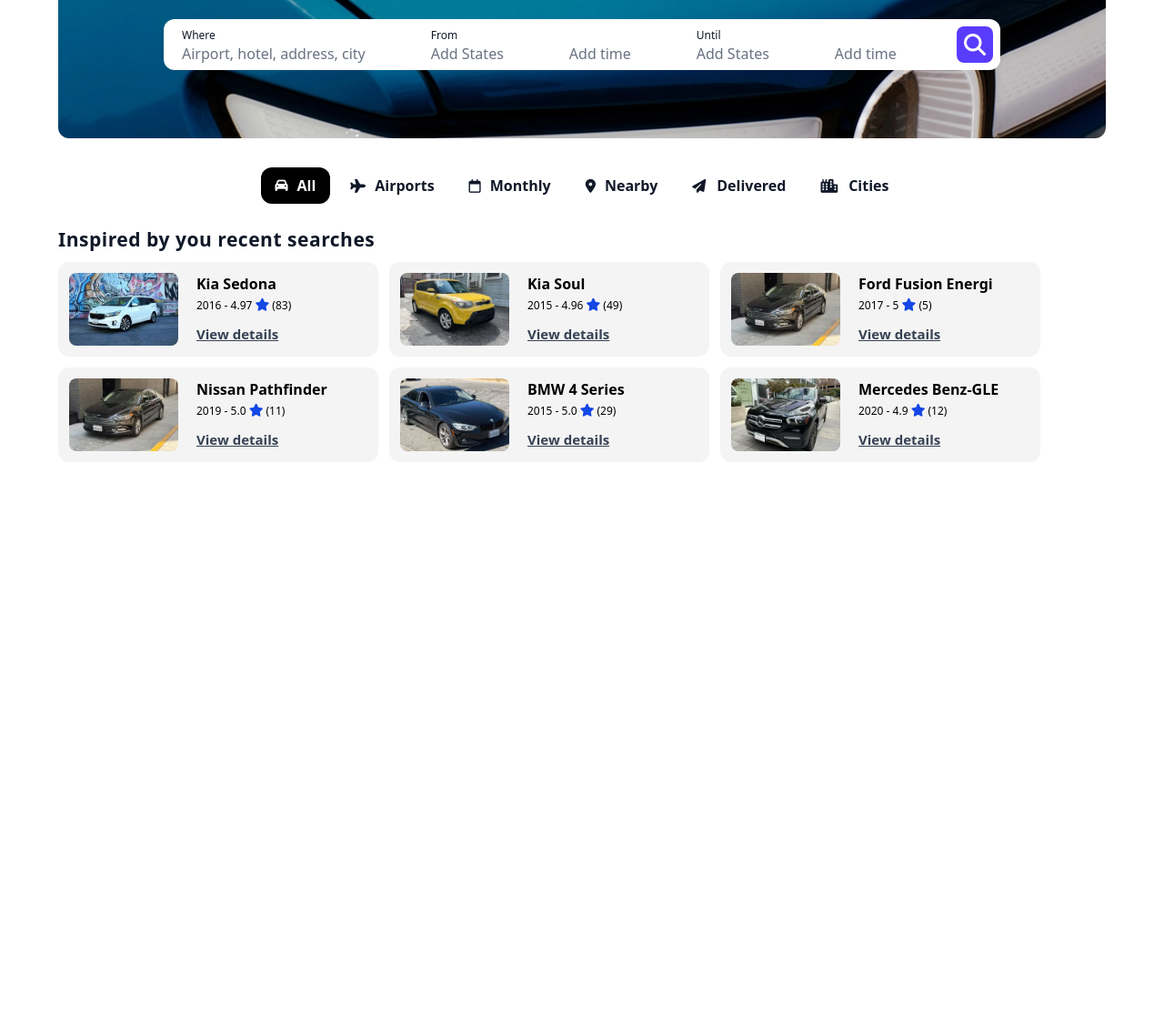
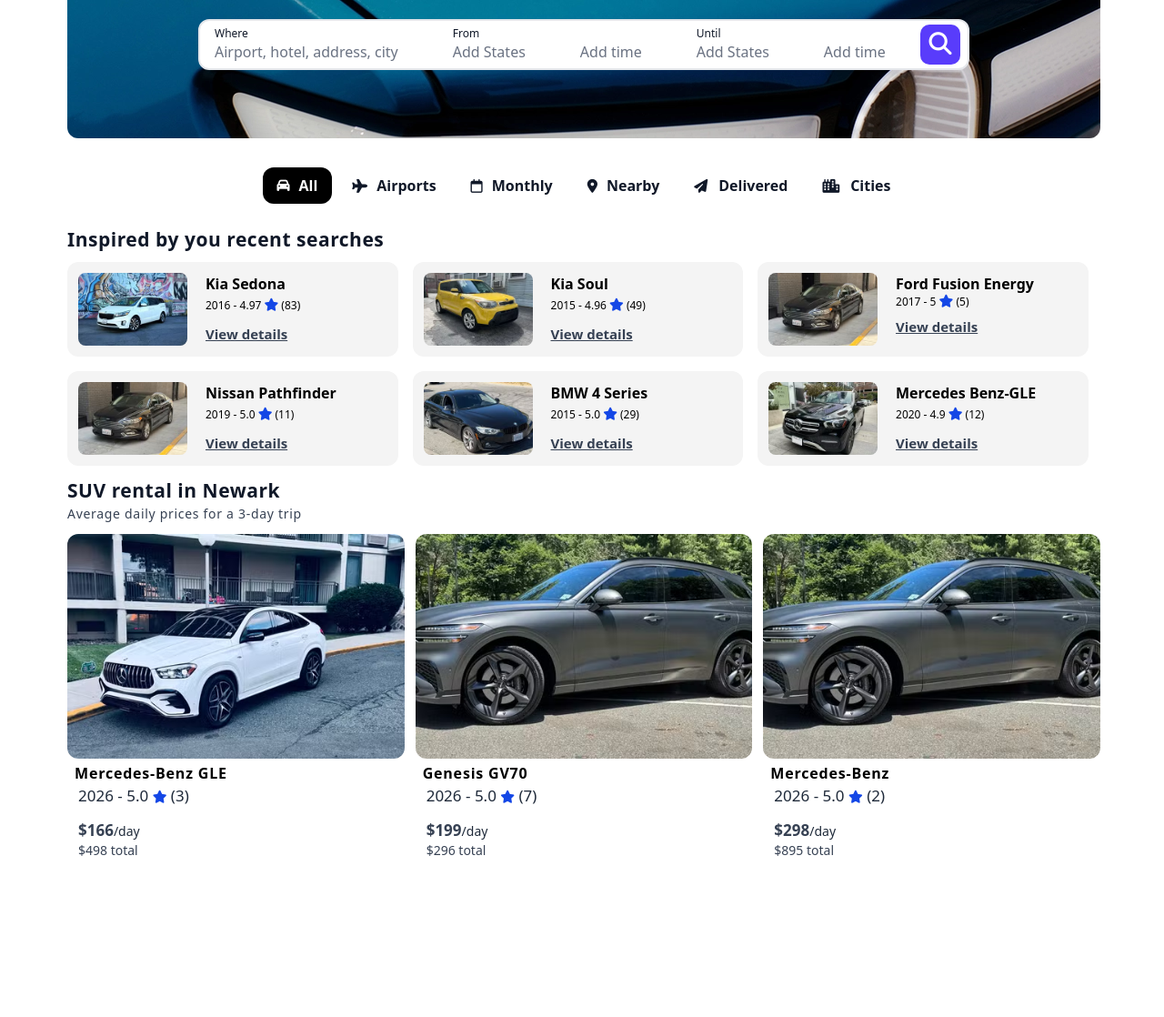
Before and after one commit to FaroghZarei/Car-Rental, a website: page index.html in a window 1280 px wide. Shown: the part 292-1410 px from the top of the page at 91% size. Before the commit the page ends 808 px from the top, so only its background shows below. Drawn offline with Linux system fonts and the light colour scheme.

Commit message:
9 Tir-Second Card

```diff
--- a/index.html
+++ b/index.html
@@ -7,12 +7,12 @@
     <link href="./src/output.css" rel="stylesheet">
     <link rel="stylesheet" href="https://cdnjs.cloudflare.com/ajax/libs/font-awesome/6.7.2/css/all.min.css">
 </head>
-<body>
+<body class="overflow-x-hidden">
   <p class="underline text-xs text-gray-800 font-semibold bg-[#f4f4f4] text-center py-3 tracking-wide shadow md:text-base">
      Earn up to $1,000 per month sharing your car on Turo
   </p>
-  <div class="w-full px-6 relative mx-auto xl:w-300">
-    <header class="flex justify-between items-center w-full h-17 bg-white py-4 sticky top-0">
+  <div class="w-full h-2000 relative pl-6 pr-5 mx-auto lg:max-w-295">
+    <header class="flex justify-between items-center w-full py-4 mb-4 h-17 bg-white sticky top-0">
       <div class="flex-1">
         <img src="./images/turo-logo1.png"
          class="w-16.5 h-6 md:w-22 md:h-8.5"
@@ -28,49 +28,43 @@
       </div>
     </header>
     <div class="w-full h-67.5 flex flex-col justify-center items-center rounded-xl
-      my-4 px-10 lg:h-78 bg-[url(/images/Hero.png)] bg-cover bg-center">
+      mb-4 px-10 lg:h-78 bg-[url(/images/Hero.png)] bg-cover bg-center">
       <h1 class="text-white text-[38px] font-bold">Rental reinvented</h1>
       <p class="text-white text-center font-semibold">Rent the exact car you want, exactly where you need it, for days, weeks, or months</p> <br>
-      <div class="flex justify-between items-center w-100 h-14 bg-white p-2
-       rounded-xl sticky top-0 lg:w-230">
+      <div class="flex justify-between items-center w-100 h-14 bg-white pb px-2
+       border-2 border-gray-200 rounded-xl sticky top-2 lg:w-212">
         <!-- MOBILE SEARCH-BAR -->
         <p class="lg:hidden text-md text-gray-600 font-normal px-2">Search anywhere</p>
         <!-- DESKTOP SEARCH-BAR -->
-        <div class="hidden lg:flex gap-18 text-left text-gray-900 px-3 pt-1">
+        <div class="hidden lg:flex gap-15 text-left text-gray-900 px-2">
           <div>
             <p class="text-xs">Where</p>
             <p class="text-base text-gray-500">Airport, hotel, address, city</p>
-            <!-- <input class="text-md text-gray-600" type="text" id="where"> -->
           </div>
           <div>
             <p class="text-xs">From</p>
             <p class="text-base text-gray-500">Add States</p>
-            <!-- <i class="fa fa-angle-down text-gary-100 text-sm ml-9"></i> -->
-            <!-- <input type="text" id="StartDate"> -->
           </div>
           <div>
             <p class="h-4"></p>
             <p class="text-base text-gray-500" for="StartTime">Add time</p>
-            <!-- <input type="text" id="StartTime"> -->
           </div>
           <div>
             <p class="text-xs">Until</p>
             <p class="text-base text-gray-500">Add States</p>
-            <!-- <input type="text" id="EndDate"> -->
           </div>
           <div>
             <p class="h-4"></p>
             <p class="text-base text-gray-500">Add time</p>
-            <!-- <input type="text" id="EndTime"> -->
           </div>
         </div>
-        <button class="w-10 h-10 bg-[#593CFB] text-white text-2xl rounded-lg">
+        <button class="w-11 h-11 bg-[#593CFB] text-white text-[25px] rounded-[10px]">
           <i class="fa-solid fa-magnifying-glass"></i>
         </button>
       </div>
     </div>
-    <nav class="w-full px-10 overflow-x-auto sticky top-16">
-      <div class="w-150 flex justify-center gap-1.5 px-3 mx-auto my-4 text-base text-gray-900
+    <nav class=" bg-white overflow-x-auto px-6ss sticky top-13">
+      <div class="w-150 flex justify-center gap-1.5  mx-auto my-4 text-base text-gray-900
         font-semibold">
         <div class="flex justify-center items-center gap-2.5 px-4 py-2 rounded-xl bg-black text-white">
           <i class="fa-solid fa-car text-sm"></i>
@@ -98,10 +92,10 @@
         </div>
       </div>
     </nav>
-    <section class="w-full my-2 mx-auto">
+    <section class="w-full overflows-hidden my-2 lg:w-full">
       <h1 class="text-[16px] tracking-wide text-gray-900 font-bold my-2 lg:text-[21px]">Inspired by you recent searches</h1>
-      <div class="flex mx-auto gap-3 lg:flex-wrap">
-        <div class="flex shrink-0 justify-start gap-5 bg-[#f4f4f4] rounded-xl w-88 max-w-88 h-26 p-3">
+      <div class="flex gap-4 lg:flex-wrap">
+        <div class="flex shrink-0 justify-start gap-5 w-88 h-26 p-3 lg:basis-[32%] lg:max-w-92 bg-[#f4f4f4] rounded-xl">
           <div><img class="w-full h-full rounded-lg" src="images/Recent-SRCH/KiaSedona.avif" alt=""></div>
           <div class="flex flex-col ">
             <h3 class="text-[16px] text-black font-bold">Kia Sedona</h3>
@@ -109,7 +103,7 @@
             <a class="underline text-[15px] font-bold text-gray-700 mt-2" href="">View details</a>
           </div>
         </div>
-        <div class="flex shrink-0 justify-start gap-5 bg-[#f4f4f4] rounded-xl w-88 max-w-88 h-26 p-3">
+        <div class="flex shrink-0 justify-start gap-5 w-88 h-26 p-3 lg:basis-[32%] lg:max-w-92 bg-[#f4f4f4] rounded-xl">
           <div><img class="w-full h-full rounded-lg" src="images/Recent-SRCH/KiaSoul.avif" alt=""></div>
           <div class="flex flex-col ">
             <h3 class="text-[16px] text-black font-bold">Kia Soul</h3>
@@ -117,15 +111,15 @@
             <a class="underline text-[15px] font-bold text-gray-700 mt-2" href="">View details</a>
           </div>
         </div>
-        <div class="flex shrink-0 justify-start gap-5 bg-[#f4f4f4] rounded-xl w-88 max-w-88 h-26 p-3">
+        <div class="flex shrink-0 justify-start gap-5 w-88 h-26 p-3 lg:basis-[32%] lg:max-w-92 bg-[#f4f4f4] rounded-xl">
           <div><img class="w-full h-full rounded-lg" src="images/Recent-SRCH/FordFusion.avif" alt=""></div>
-          <div class="flex flex-col ">
-            <h3 class="text-[16px] text-black font-bold">Ford Fusion Energi</h3>
-            <p class="text-xs font-medium my-1">2017 - 5 <i class="fa-solid fa-star text-blue-700 text-sm"></i> (5)</p>
-            <a class="underline text-[15px] font-bold text-gray-700 mt-2" href="">View details</a>
+          <div class="flex flex-col">
+            <h3 class="text-[16px] text-black font-bold">Ford Fusion Energy</h3>
+            <p class="text-xs font-medium mb-2">2017 - 5 <i class="fa-solid fa-star text-blue-700 text-sm"></i> (5)</p>
+            <a class="underline text-[15px] font-bold text-gray-700" href="">View details</a>
           </div>
         </div>
-        <div class="flex shrink-0 justify-start gap-5 bg-[#f4f4f4] rounded-xl w-88 max-w-88 h-26 p-3">
+        <div class="flex shrink-0 justify-start gap-5 w-88 h-26 p-3 lg:basis-[32%] lg:max-w-92 bg-[#f4f4f4] rounded-xl">
           <div><img class="w-full h-full rounded-lg" src="images/Recent-SRCH/FordFusion.avif" alt=""></div>
           <div class="flex flex-col ">
             <h3 class="text-[16px] text-black font-bold">Nissan Pathfinder</h3>
@@ -133,7 +127,7 @@
             <a class="underline text-[15px] font-bold text-gray-700 mt-2" href="">View details</a>
           </div>
         </div>
-        <div class="flex shrink-0 justify-start gap-5 bg-[#f4f4f4] rounded-xl w-88 max-w-88 h-26 p-3">
+        <div class="flex shrink-0 justify-start gap-5 w-88 h-26 p-3 lg:basis-[32%] lg:max-w-92 bg-[#f4f4f4] rounded-xl">
           <div><img class="w-full h-full rounded-lg" src="images/Recent-SRCH/BMW4.avif" alt=""></div>
           <div class="flex flex-col ">
             <h3 class="text-[16px] text-black font-bold">BMW 4 Series</h3>
@@ -141,13 +135,48 @@
             <a class="underline text-[15px] font-bold text-gray-700 mt-2" href="">View details</a>
           </div>
         </div>
-        <div class="flex shrink-0 justify-start gap-5 bg-[#f4f4f4] rounded-xl w-88 max-w-88 h-26 p-3">
+        <div class="flex shrink-0 justify-start gap-5 w-88 h-26 p-3 lg:basis-[32%] lg:max-w-92 bg-[#f4f4f4] rounded-xl">
           <div><img class="w-full h-full rounded-lg" src="images/Recent-SRCH/Mercedes.avif" alt=""></div>
           <div class="flex flex-col ">
             <h3 class="text-[16px] text-black font-bold">Mercedes Benz-GLE</h3>
             <p class="text-xs font-medium my-1">2020 - 4.9 <i class="fa-solid fa-star text-blue-700 text-sm"></i> (12)</p>
             <a class="underline text-[15px] font-bold text-gray-700 mt-2" href="">View details</a>
           </div>
+        </div>
+      </div>
+    </section>
+    <section class="w-full overflow-hidden my-3">
+      <h1 class="text-[17px] tracking-wide text-gray-900 font-bold lg:text-[21px]">
+        SUV rental in Newark
+      </h1>
+      <p class="text-sm text-gray-700 font-normal tracking-wider mb-3">Average daily prices for a 3-day trip</p>
+      <div class="flex flex-nowrap gap-3 w-full">
+        <div class="flex flex-col min-w-54 min-h-35">
+          <div class="rounded-xl">
+            <img class="rounded-xl" src="images/Mercedes.avif" alt="">
+          </div>
+          <h3 class="text-[16px] text-black tracking-wider font-bold pt-1 mx-2">Mercedes-Benz GLE</h3>
+          <p class="text-[17px] text-gray-800 pb-3 mx-3">2026 - 5.0 <i class="fa-solid fa-star text-blue-700 text-sm"></i> (3)</p>
+          <p class="text-[17px] text-gray-700 font-bold mx-3">$166<span class="text-sm font-normal text-gray-800">/day</span></p>
+          <p class="text-sm text-gray-700 mx-3">$498 total</sp>
+        </div>
+        <div class="flex flex-col min-w-54 min-h-35">
+          <div class="rounded-xl">
+            <img class="rounded-xl" src="images/Genesis.avif" alt="">
+          </div>
+          <h3 class="text-[16px] text-black tracking-wider font-bold pt-1 mx-2">Genesis GV70</h3>
+          <p class="text-[17px] text-gray-800 pb-3 mx-3">2026 - 5.0 <i class="fa-solid fa-star text-blue-700 text-sm"></i> (7)</p>
+          <p class="text-[17px] text-gray-700 font-bold mx-3">$199<span class="text-sm font-normal text-gray-800">/day</span></p>
+          <p class="text-sm text-gray-700 mx-3">$296 total</sp>
+        </div>
+        <div class="flex flex-col min-w-54 min-h-35">
+          <div class="rounded-xl">
+            <img class="rounded-xl" src="images/Genesis.avif" alt="">
+          </div>
+          <h3 class="text-[16px] text-black tracking-wider font-bold pt-1 mx-2">Mercedes-Benz</h3>
+          <p class="text-[17px] text-gray-800 pb-3 mx-3">2026 - 5.0 <i class="fa-solid fa-star text-blue-700 text-sm"></i> (2)</p>
+          <p class="text-[17px] text-gray-700 font-bold mx-3">$298<span class="text-sm font-normal text-gray-800">/day</span></p>
+          <p class="text-sm text-gray-700 mx-3">$895 total</sp>
         </div>
       </div>
     </section>
```
Also changed, not shown: images/BenzGLS.avif (added), images/Genesis.avif (added), images/Mercedes.avif (added), src/output.css.
